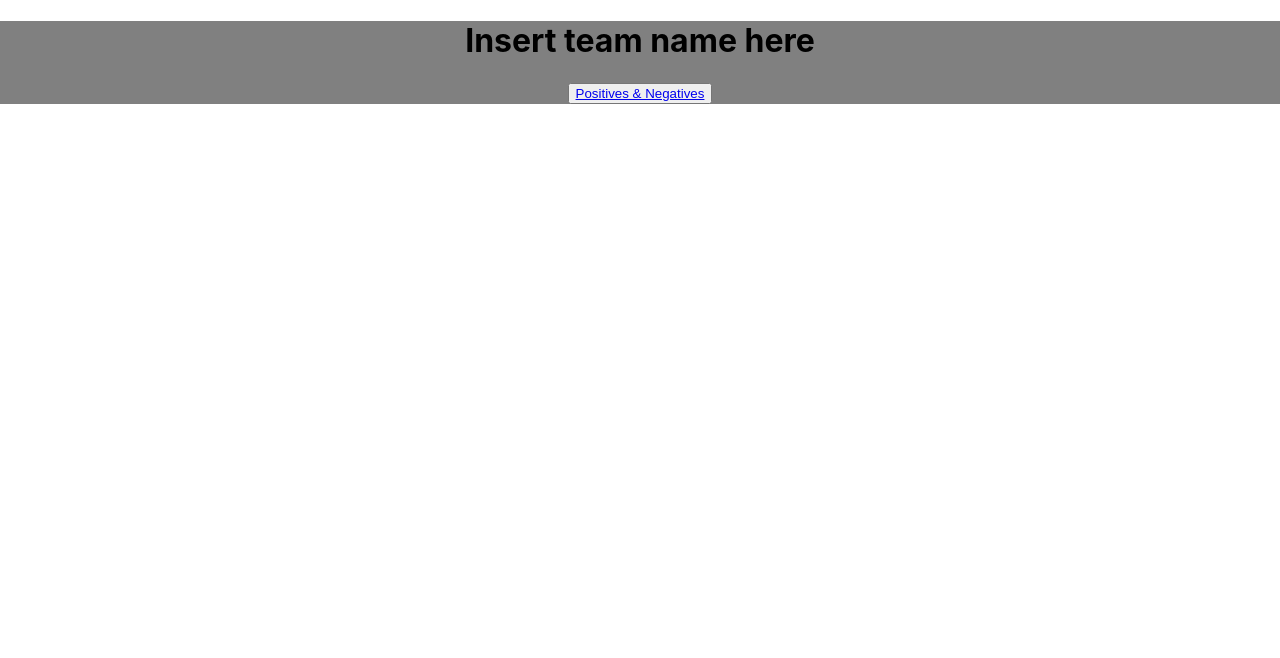
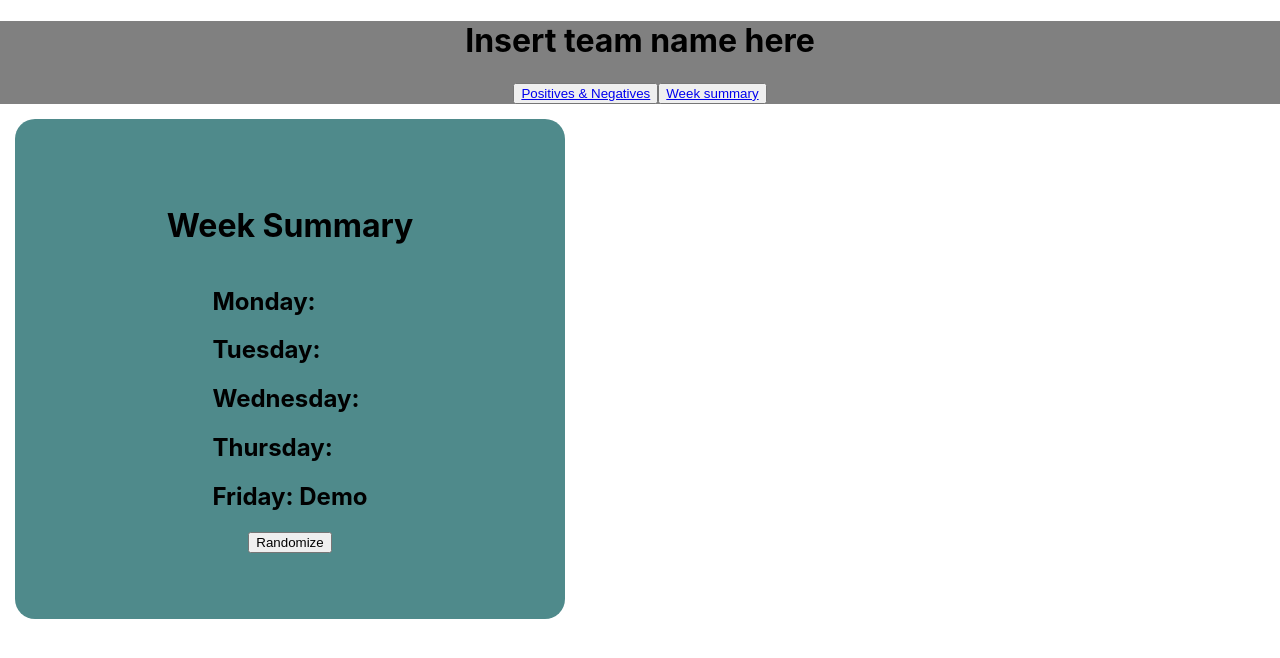
Before and after one commit to b-bence/my_week, a React (Create React App) app: page /summary in a window 1280 px wide. Shown: the top 658 px of the page. Built offline with nearby package versions, Linux system fonts and the light colour scheme.

Commit message:
week summary random generation works

```diff
--- a/src/App.js
+++ b/src/App.js
@@ -2,6 +2,7 @@ import React from 'react'
 import Header from './components/Header'
 import { BrowserRouter as Router, Route } from 'react-router-dom'
 import PositivesAndNegatives from './components/PositivesAndNegatives'
+import WeekSummary from './components/WeekSummary'
 
 const App = () => {
   return (
@@ -10,7 +11,10 @@ const App = () => {
           <Header></Header>
           <Route path="/positives">
             <PositivesAndNegatives/>
+          </Route>
 
+          <Route path='/summary'>
+            <WeekSummary></WeekSummary>
           </Route>
         </div>
     </Router>
--- a/src/components/Header.js
+++ b/src/components/Header.js
@@ -15,6 +15,7 @@ const Header = () => {
             <h1 style={headerStyle}>Insert team name here</h1>
 
             <button><Link to='/positives' >Positives & Negatives</Link></button>
+            <button><Link to='/summary' >Week summary</Link></button>
         </HeaderDiv>
     )
 
--- a/src/components/NegativesContext.js
+++ b/src/components/NegativesContext.js
@@ -5,7 +5,7 @@ export const NegativesContext = createContext();
 export const Negatives = props =>{
 
     const [negatives, addNegative] = useState([
-        "Unproductive Monday", "Git", "Merge conflict", 'Lazy Monday'
+        "Git", "Merge conflict", 'Lazy Monday', "No mentor help at Wednesday", "Some features took longer to implement", "Lack of sleep", "Coffee machine broke down", "Some concepts are still unclear", "Lost a team member"
     ])
 
     return (
--- a/src/components/PositivesContext.js
+++ b/src/components/PositivesContext.js
@@ -5,7 +5,8 @@ export const PositivesContext = createContext();
 export const Positives = props =>{
 
     const [positives, addPositive] = useState([
-        'Relaxed week','Good teamwork','Effective communication', "1","2","3","4","5","6"
+        'Relaxed week','Good teamwork','Good communication', "Balance between teamwork and individual work", "Could follow the plan", "Big challenge", "Learned a lot of new things", "New team member"
+
     ])
 
     // const [negatives, addNegative] = useState([
--- /dev/null
+++ b/src/components/WeekSummary.js
@@ -0,0 +1,78 @@
+import React, {useState} from 'react'
+import BulletPointDiv from './BulletPointDiv'
+
+
+const WeekSummary = () =>{
+
+    const monday = ["Sprint plan", "Understanding the code", "Slow start", "Babzsak session"]
+    let [mondayDisplay, addToMonday] = useState([])
+
+    const tuesday = ["Pair programming", "Planning and understanding"]
+    let [tuesdayDisplay, addToTuesday] = useState([])
+
+    const wednesday = ["Pair programming", "Socializing", "Active coding", "Finished many tasks", "Refactor"]
+    let [wednesdayDisplay, addToWednesday] = useState([])
+
+    const thursday = ["Creating presentation", "Fixing bugs", "Extra features", "Last minute merge conflict", "Pair programming", "Finished most of the project"]
+    let [thursdayDisplay, addToThursday] = useState([])
+
+    const friday = ['Demo']
+
+    const randomize = () =>{
+        addToMonday([])
+        addToTuesday([])
+        addToWednesday([])
+        addToThursday([])
+
+        const mondayClone = [...monday]
+        const tuesdayClone = [...tuesday]
+        const wednesdayClone = [...wednesday]
+        const thursdayClone = [...thursday]
+
+        fillUpList(mondayClone, mondayDisplay, addToMonday)
+        fillUpList(mondayClone, mondayDisplay, addToMonday)
+
+        fillUpList(tuesdayClone, tuesdayDisplay, addToTuesday)
+        fillUpList(tuesdayClone, tuesdayDisplay, addToTuesday)
+
+        fillUpList(wednesdayClone, wednesdayDisplay, addToWednesday)
+        fillUpList(wednesdayClone, wednesdayDisplay, addToWednesday)
+
+        fillUpList(thursdayClone, thursdayDisplay, addToThursday)
+        fillUpList(thursdayClone, thursdayDisplay, addToThursday)
+
+
+    }
+
+    function fillUpList(day, dayList, setter){
+        let value;
+
+        value = day[Math.floor(Math.random() * Math.floor(day.length))]
+        setter( dayList => [...dayList, value])
+        let index = day.indexOf(value);
+        day.splice(index, 1);
+    }
+
+    return (
+        <BulletPointDiv>
+
+        <div>
+            <h1>Week Summary</h1>
+        </div>
+
+        <div>
+            <h2>Monday: {mondayDisplay.toString()}</h2>
+            <h2>Tuesday: {tuesdayDisplay.toString()}</h2>
+            <h2>Wednesday: {wednesdayDisplay.toString()}</h2>
+            <h2>Thursday: {thursdayDisplay.toString()}</h2>
+            <h2>Friday: {friday.toString()}</h2>
+        </div>
+        <div>
+        <button onClick={randomize}>Randomize</button>
+        </div>
+        </BulletPointDiv>
+    )
+
+}
+
+export default WeekSummary
```
